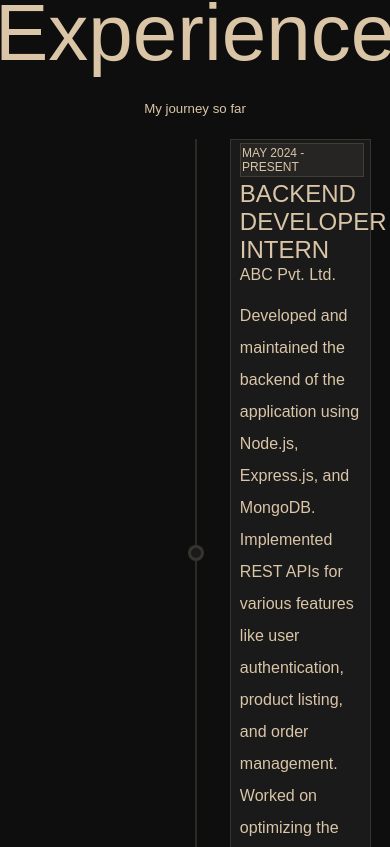
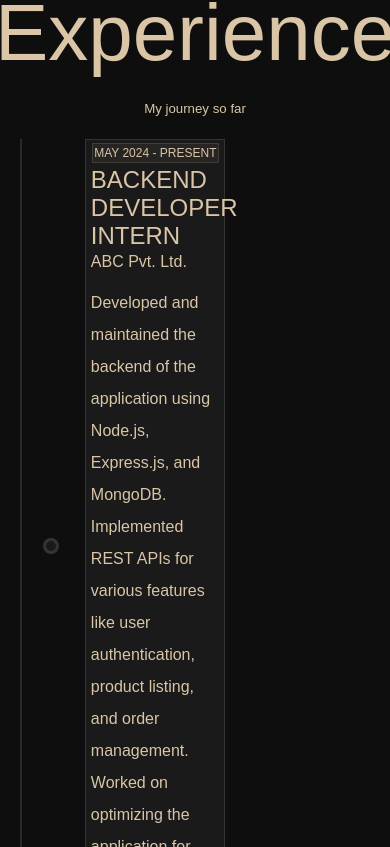
Before and after one commit to soumil4561/portfolio-website, a Next.js app: page / in a window 390 px wide. Shown: the part 2197-3044 px from the top of the page. Built offline with nearby package versions, Linux system fonts and the light colour scheme; a web font is replaced by a local one.

Commit message:
updated timeline

```diff
--- a/package.json
+++ b/package.json
@@ -15,7 +15,7 @@
     "font-awesome": "^4.7.0",
     "framer-motion": "^11.2.11",
     "husky": "^9.0.11",
-    "next": "14.2.3",
+    "next": "^14.2.13",
     "nodemailer": "^6.9.14",
     "phosphor-react": "^1.4.1",
     "react": "^18",
--- a/src/app/components/timeline/timeline.css
+++ b/src/app/components/timeline/timeline.css
@@ -14,16 +14,11 @@
     left: 50%;
 }
 
-.timeline-item-animation-div{
-    width: 100%;
-}
-
 .timeline-item{
     display: flex;
     flex-direction: flex-end;
     justify-content: space-between;
     align-items: center;
-    /* margin-right: 30px; */
     position: relative;
     width: 50%;
 }
@@ -37,12 +32,11 @@
 }
 
 .timeline-item-content{
-    padding:2% 3% 2% 5%;
+    padding: 2% 3% 2% 5%;
     background-color: var(--background-secondary);
     border-style: solid;
     border-color: var(--border-default);
     border-width: 1px;
-    /* width: 80%; */
     display: flex;
     flex-direction: column;
     justify-content: center;
@@ -58,7 +52,6 @@
 
 .timeline-item .timeline-item-icon{
     background-color: var(--background-default);
-    /* background-color: red; */
     border-radius: 50%;
     position: absolute;
     top: calc(50% - 10px);
@@ -73,7 +66,7 @@
 
 .timeline-item:nth-child(odd) .timeline-item-icon{
     right: auto;
-    left: -10%
+    left: -10%;
 }
 
 .timeline-item .timeline-item-icon-inner {
@@ -89,11 +82,9 @@
 
 .timeline-item:nth-child(odd) .timeline-item-icon-inner {
     right: auto;
-        left: -27.5%
+    left: -27.5%;
 }
 
-
-    /* making the circles on the timeline */
 .timeline-item::after{
     content: '';
     position: absolute;
@@ -111,3 +102,46 @@
     right: auto;
     left: -7px;
 }
+
+/* Media query for phone view */
+@media screen and (max-width: 768px) {
+    .timeline {
+        align-items: flex-start;
+    }
+
+    .timeline::after {
+        left: 0;
+    }
+
+    .timeline-item {
+        width: 100%;
+        flex-direction: row;
+        justify-content: flex-start;
+        margin-left: 0;
+    }
+
+    .timeline-item:nth-child(odd) {
+        align-self: flex-start;
+        justify-content: flex-start;
+    }
+
+    .timeline-item .timeline-item-content {
+        margin-left: 10%;
+        margin-right: 0;
+        padding: 2% 3%;
+    }
+
+    .timeline-item .timeline-item-icon {
+        right: -20px;
+        left: auto;
+    }
+
+    .timeline-item:nth-child(odd) .timeline-item-icon {
+        left: -20px;
+    }
+
+    .timeline-item::after {
+        left: -5px;
+        right: auto;
+    }
+}
```
Also changed, not shown: 1 other file (tests, documents, lock files or other folders). Lines whose indentation alone changed are shown as unchanged.
